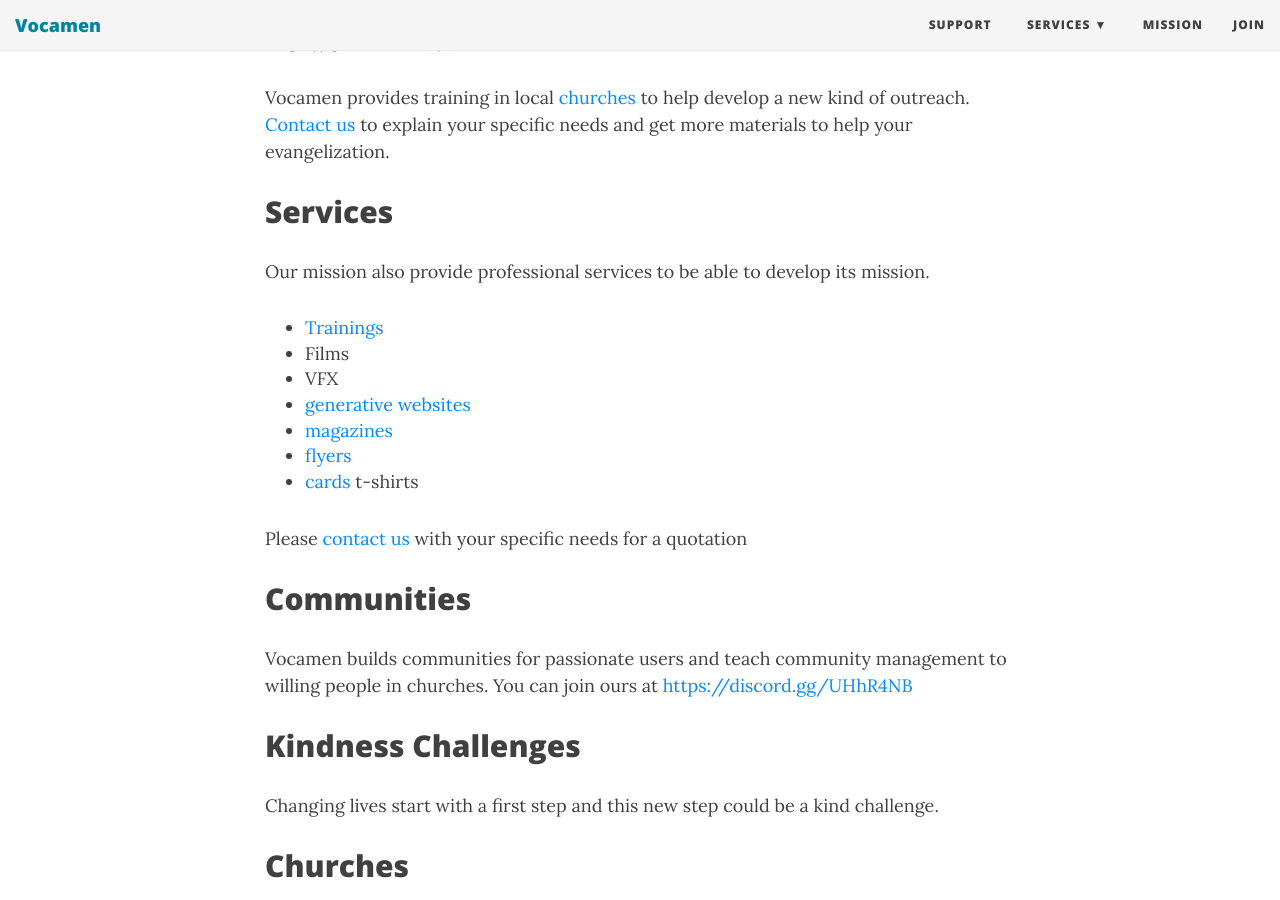
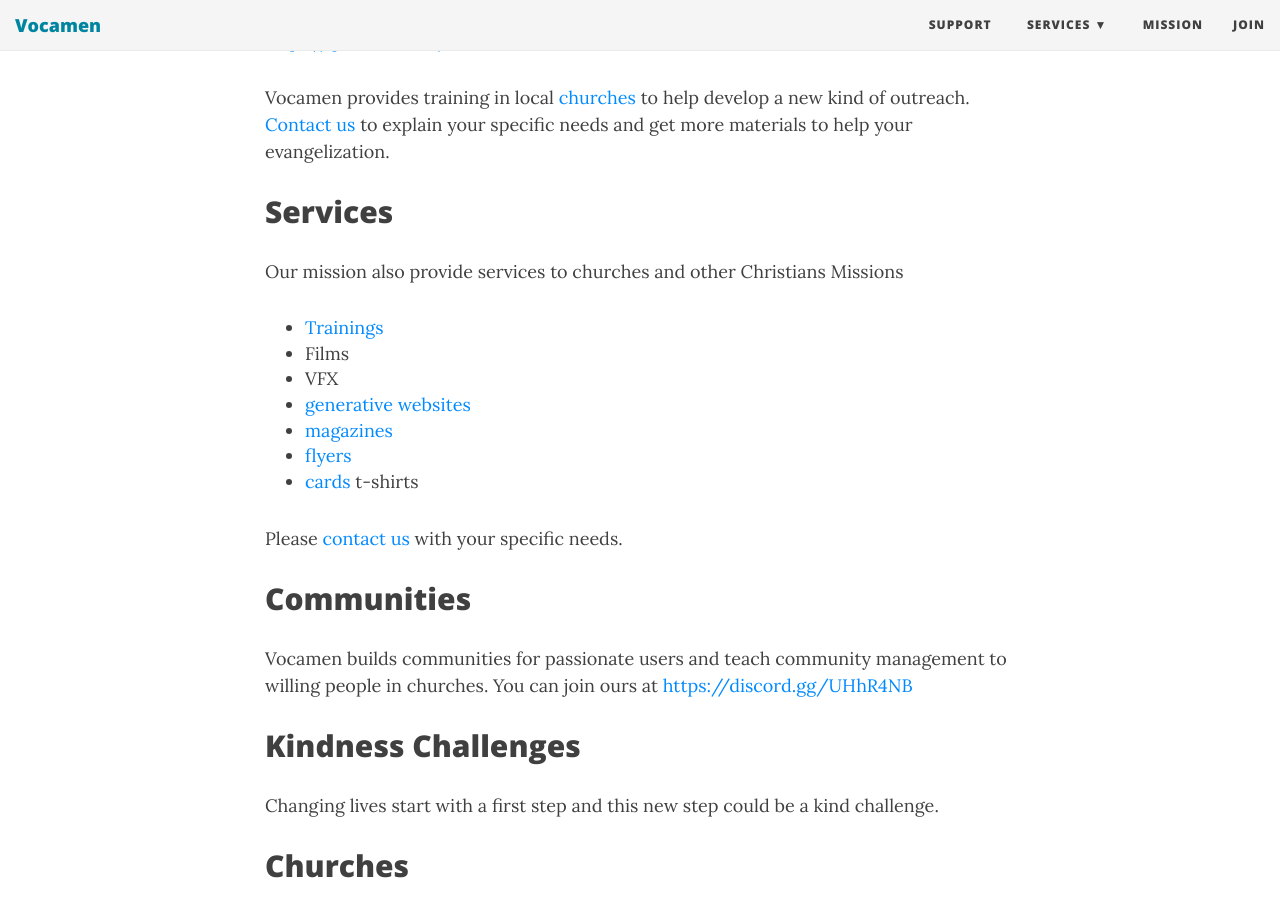
Before and after one commit to vocamen/vocamen.github.io, a Jekyll site: the page built from index.md, in a window 1280 px wide and 900 px high, scrolled down 2424 px. Built offline with Jekyll 4.4.1, drawn with Linux system fonts in a browser that asks for light colours; nearby versions of some CDN libraries.

Commit message:
Update indexcontent.md

```diff
--- a/_includes/indexcontent.md
+++ b/_includes/indexcontent.md
@@ -68,7 +68,7 @@ Vocamen provides training in local [churches](#churches) to help develop a new k
 <a name="services"></a>
 
 ## Services
-Our mission also provide professional services to be able to develop its mission.
+Our mission also provide services to churches and other Christians Missions
 
 - [Trainings](patreon)
 - Films
@@ -78,7 +78,7 @@ Our mission also provide professional services to be able to develop its mission
 - [flyers]()
 - [cards]() t-shirts
 
-Please [contact us](more/engage/) with your specific needs for a quotation
+Please [contact us](more/engage/) with your specific needs.
 
 <a name="communities"></a>
 
```
